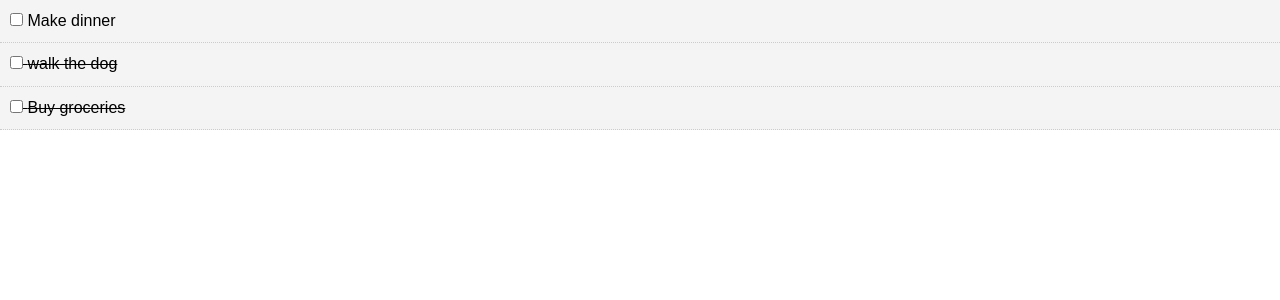
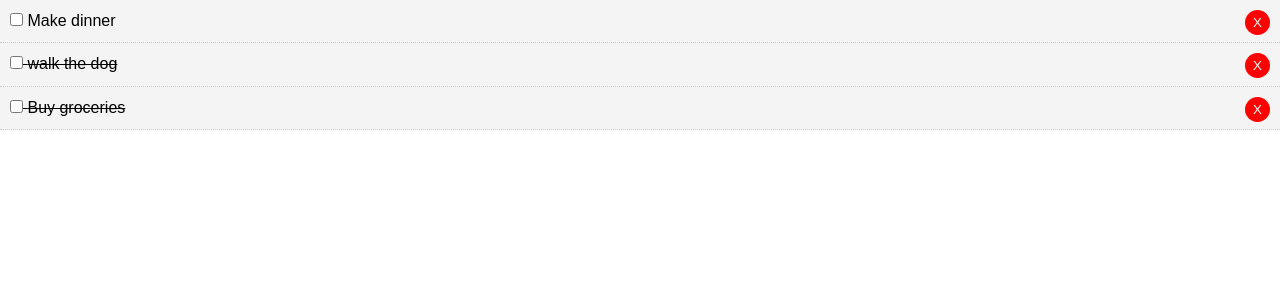
Before and after one commit to LilianMathu/React-Todo-List, a React (Create React App) app in the folder client/: page / in a window 1280 px wide. Shown: the top 300 px of the page. Built offline with nearby package versions, Linux system fonts and the light colour scheme.

Commit message:
add delete button

```diff
--- a/client/src/Components/TodoItem.js
+++ b/client/src/Components/TodoItem.js
@@ -18,6 +18,7 @@
                 <p>
                 <input type='checkbox' onChange={this.props.markComplete.bind(this, id)} /> { ' '}
                 { title }
+                <button style={btnStyle}>X</button>
                 </p>
             </div>
         )
@@ -28,4 +29,13 @@
     todo: PropTypes.object.isRequired
 }
 
+const btnStyle={
+    background: "#ff0000",
+    color: "#fff",
+    border: "none",
+    padding: "5px 8px",
+    borderRadius: "50%",
+    cursor: "pointer",
+    float: "right"
+}
 export default TodoItem;
```
